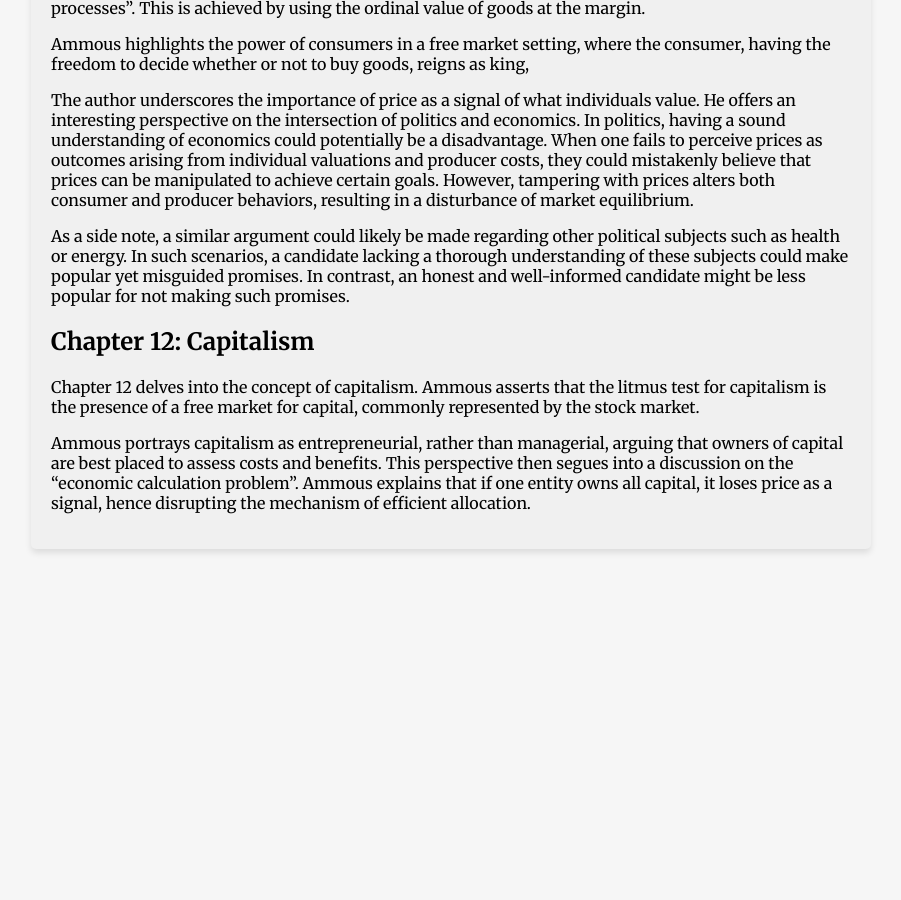
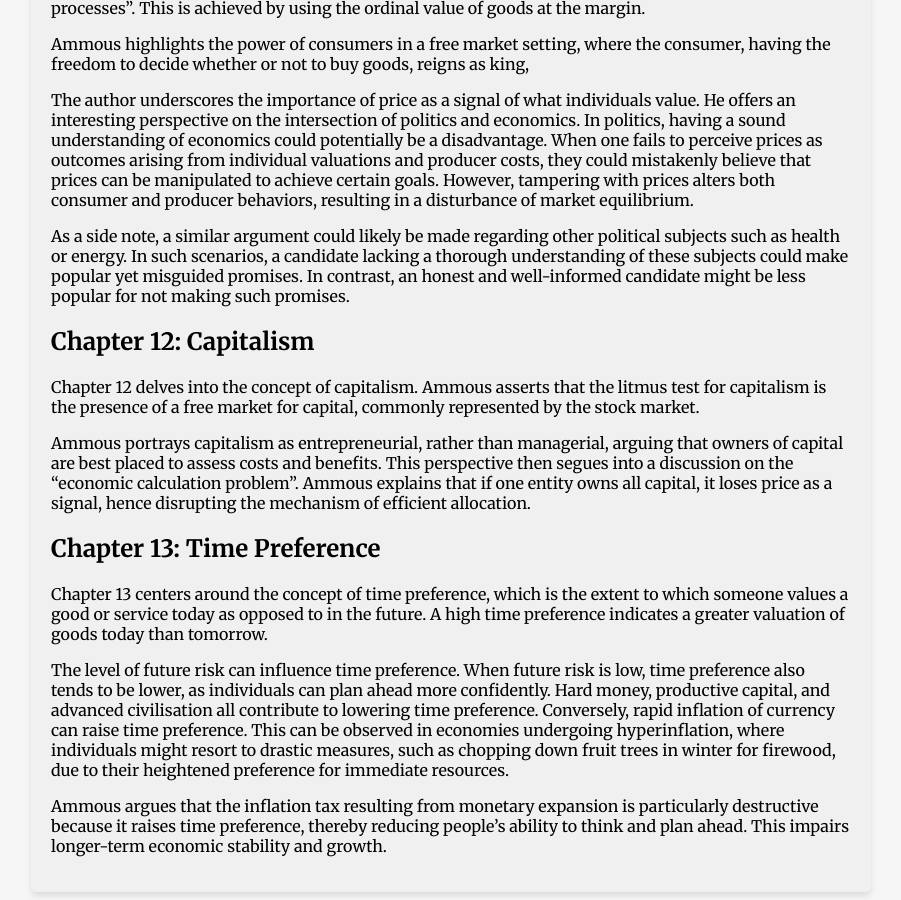
Before and after one commit to Kortelange/webpage, a Jekyll site: the page built from _books/principles_of_economics.md, in a window 1280 px wide and 900 px high, scrolled down 4119 px. Shown: the whole window, without its empty margins (189-1090 px from the left). Built offline with Jekyll 4.4.1, drawn with Linux system fonts in a browser that asks for light colours; before the commit the page ends 4676 px from its top, so only the background shows below that.

Commit message:
Add chapter 13 of POE

```diff
--- a/_books/principles_of_economics.md
+++ b/_books/principles_of_economics.md
@@ -112,3 +112,11 @@ As a side note, a similar argument could likely be made regarding other politica
 Chapter 12 delves into the concept of capitalism. Ammous asserts that the litmus test for capitalism is the presence of a free market for capital, commonly represented by the stock market.
 
 Ammous portrays capitalism as entrepreneurial, rather than managerial, arguing that owners of capital are best placed to assess costs and benefits. This perspective then segues into a discussion on the "economic calculation problem". Ammous explains that if one entity owns all capital, it loses price as a signal, hence disrupting the mechanism of efficient allocation.
+
+## Chapter 13: Time Preference
+
+Chapter 13 centers around the concept of time preference, which is the extent to which someone values a good or service today as opposed to in the future. A high time preference indicates a greater valuation of goods today than tomorrow.
+
+The level of future risk can influence time preference. When future risk is low, time preference also tends to be lower, as individuals can plan ahead more confidently. Hard money, productive capital, and advanced civilisation all contribute to lowering time preference. Conversely, rapid inflation of currency can raise time preference. This can be observed in economies undergoing hyperinflation, where individuals might resort to drastic measures, such as chopping down fruit trees in winter for firewood, due to their heightened preference for immediate resources.
+
+Ammous argues that the inflation tax resulting from monetary expansion is particularly destructive because it raises time preference, thereby reducing people's ability to think and plan ahead. This impairs longer-term economic stability and growth.
```
